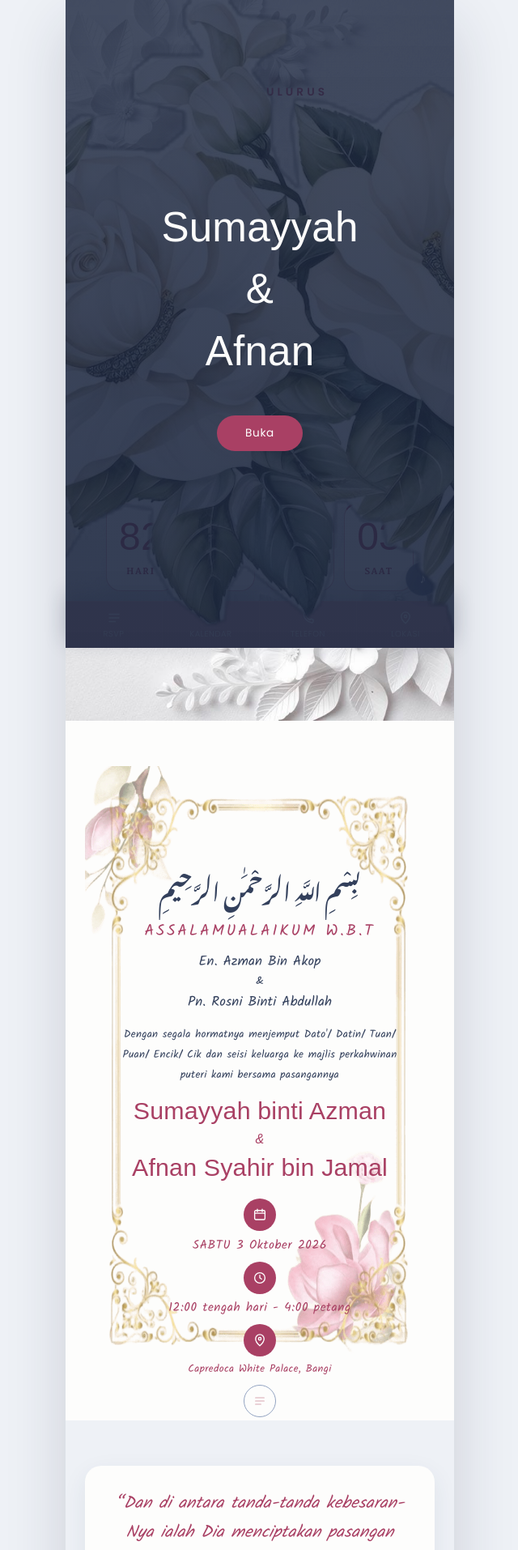
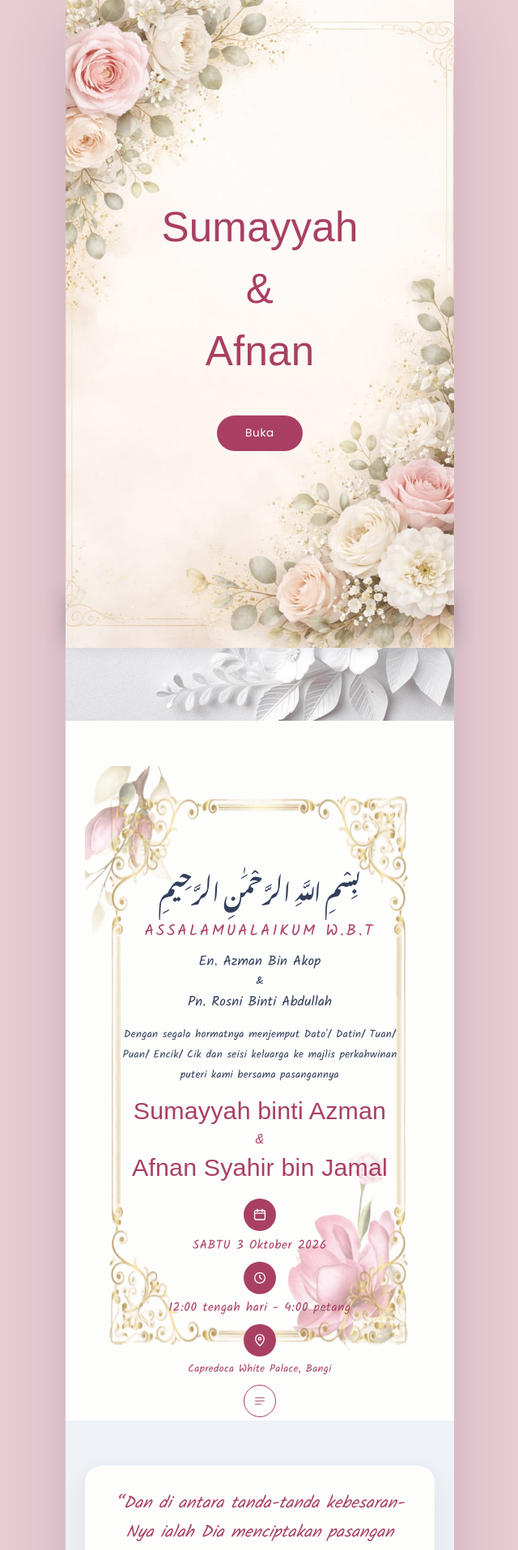
Before and after one commit to safwanrazali/Kad-Kahwin-Digital, a Next.js app: page / in a window 1280 px wide. Shown: the top 1914 px of the page at 81% size, without its empty margins (319-959 px from the left). Built offline with nearby package versions, Linux system fonts and the light colour scheme; a web font is replaced by a local one.

Commit message:
feat: update body background and button styles for improved aesthetics

```diff
--- a/app/globals.css
+++ b/app/globals.css
@@ -85,7 +85,7 @@ body {
   display: flex;
   justify-content: center;
   padding: 0;
-  background: var(--mist);
+  background: var(--primary-soft);
 }
 
 .invite-frame {
@@ -176,7 +176,7 @@ body {
   width: 42px;
   height: 42px;
   border-radius: 50%;
-  background: rgba(44, 59, 92, 0.82);
+  background: var(--primary-dark);
   border: 1px solid rgba(255, 255, 255, 0.35);
   color: #fff;
   backdrop-filter: blur(6px);
@@ -413,8 +413,8 @@ body {
   width: 40px;
   height: 40px;
   border-radius: 50%;
-  border: 1.5px solid var(--slate-soft);
-  color: var(--primary);
+  border: 1.5px solid var(--primary-dark);
+  color: var(--primary-dark);
   /* margin-top: 0.4rem; */
 }
 
@@ -794,13 +794,7 @@ body {
   display: flex;
   align-items: center;
   justify-content: center;
-  background-image:
-    linear-gradient(
-      180deg,
-      rgba(28, 39, 64, 0.82) 0%,
-      rgba(28, 39, 64, 0.9) 100%
-    ),
-    url("/gallery/floral.png");
+  background-image: url("/gallery/background1.jpg");
   background-size: cover;
   background-position: center;
   background-repeat: no-repeat;
@@ -809,7 +803,7 @@ body {
 
 .intro-gate-inner {
   text-align: center;
-  color: var(--ivory);
+  color: var(--primary-dark);
 }
 .intro-gate-eyebrow {
   font-size: 0.75rem;
```
